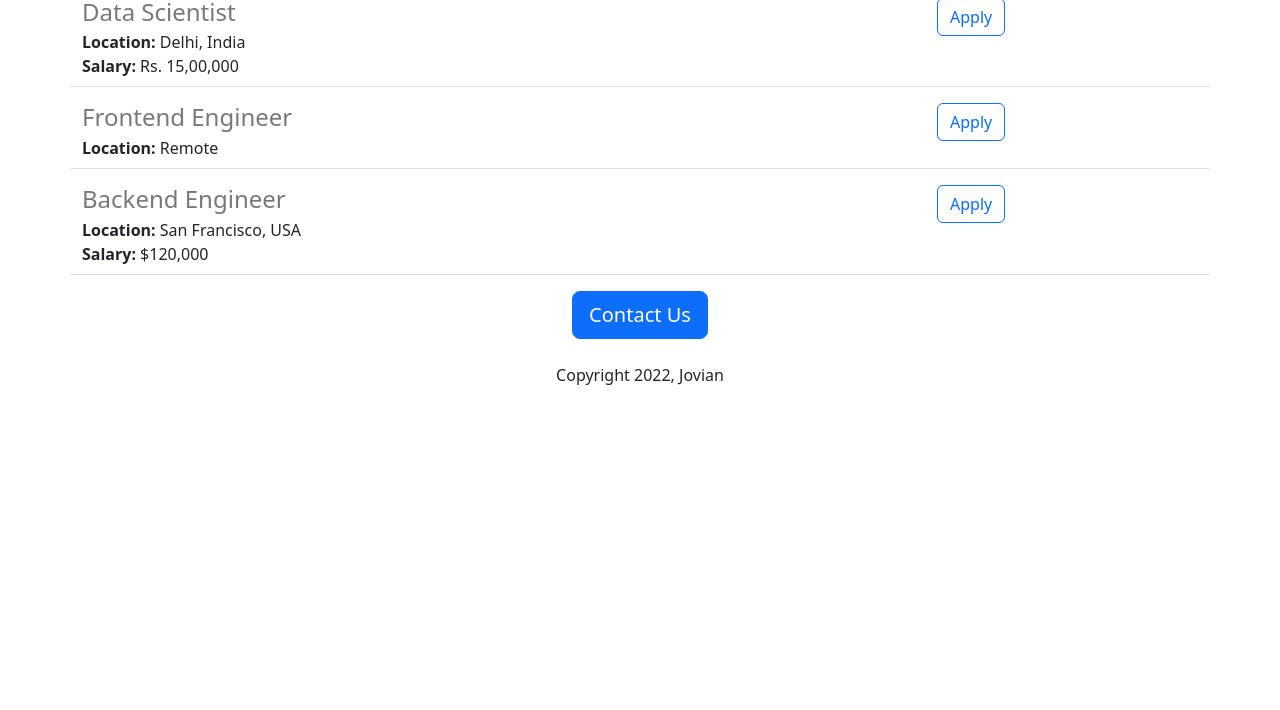
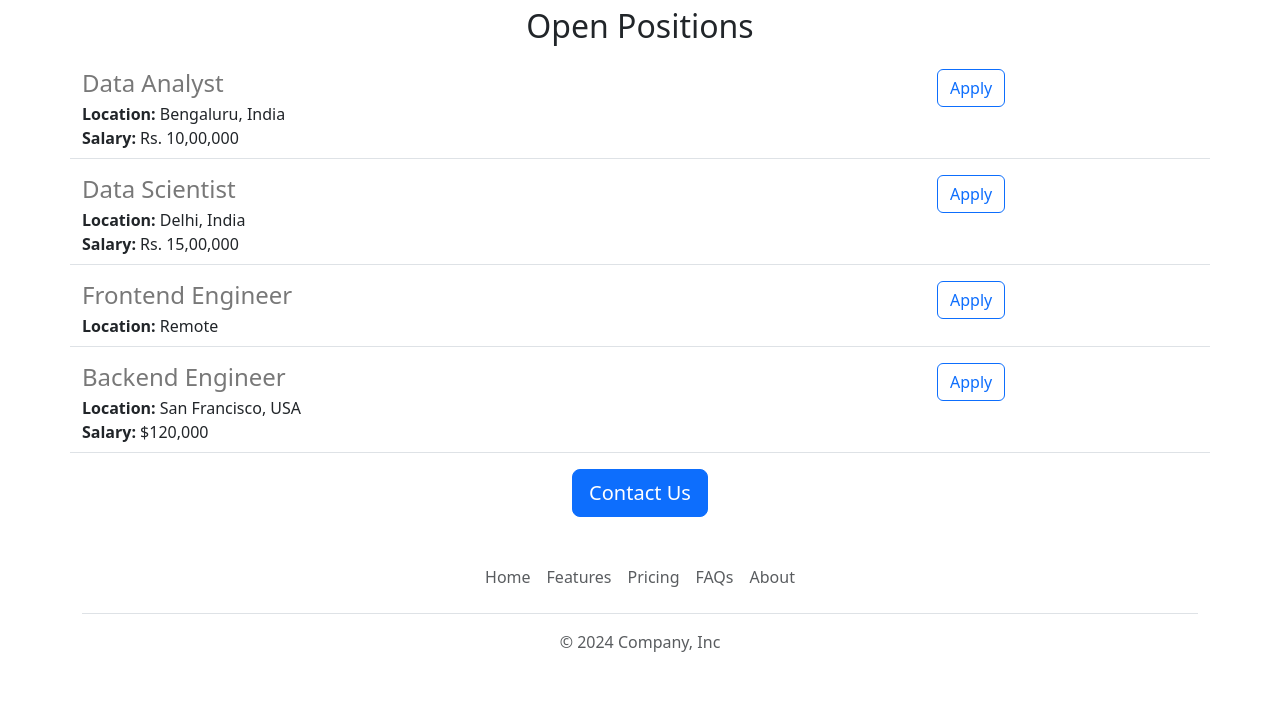
Before and after one commit to ibanez1980/jovian-website-v2, a Flask app: page / in a window 1280 px wide. Shown: the part 833-1543 px from the top of the page. Before the commit the page ends 1218 px from the top, so only its background shows below. Run offline with Flask 3, Linux system fonts and the light colour scheme.

Commit message:
functional and aesthetic improvements

```diff
--- /dev/null
+++ b/templates/footer.html
@@ -0,0 +1,12 @@
+<div class="container">
+  <footer class="py-3 my-4">
+    <ul class="nav justify-content-center border-bottom pb-3 mb-3">
+      <li class="nav-item"><a href="#" class="nav-link px-2 text-body-secondary">Home</a></li>
+      <li class="nav-item"><a href="#" class="nav-link px-2 text-body-secondary">Features</a></li>
+      <li class="nav-item"><a href="#" class="nav-link px-2 text-body-secondary">Pricing</a></li>
+      <li class="nav-item"><a href="#" class="nav-link px-2 text-body-secondary">FAQs</a></li>
+      <li class="nav-item"><a href="#" class="nav-link px-2 text-body-secondary">About</a></li>
+    </ul>
+    <p class="text-center text-body-secondary">&copy; 2024 Company, Inc</p>
+  </footer>
+</div>
--- a/templates/home.html
+++ b/templates/home.html
@@ -16,12 +16,20 @@
     </style>
 </head>
 <body>
+    {% include 'nav.html' %}
+    <img class="img-fluid" id="banner" src="https://df1515b7-81ee-4f63-af3e-bfddf69e7a90-00-lrymqgiylzl0.worf.replit.dev/static/banner.jpg" alt="do-something-great" height="320">
     <div class="container">
         <h1 class="text-center mt-2 mb-4">Jovian Careers</h1>
-        <img class="img-fluid" id="banner" src="https://df1515b7-81ee-4f63-af3e-bfddf69e7a90-00-lrymqgiylzl0.worf.replit.dev/static/banner.jpg" alt="do-something-great" height="320">
-        <h2 class="text-center mt-2 mb-4">About Jovian</h2>
+        <div class="row" style="margin-botton:16px;">
+            <div class="col-md-6">
         <p class="lead">Lorem ipsum dolor sit amet consectetur, adipisicing elit. Aut corporis, recusandae ex commodi iste, nobis officiis ipsam nisi quae saepe est architecto tempora pariatur provident, quod obcaecati libero praesentium consequatur?Lorem ipsum dolor sit amet consectetur, adipisicing elit. Aut corporis, recusandae ex commodi iste, nobis officiis ipsam nisi quae saepe est architecto tempora pariatur provident, quod obcaecati libero praesentium consequatur?</p>
+            </div>
+         <div class="d-none d-md-block col-md-6">
+         <img src="/static/people.jpg" style="height:320px; border-radius:4px;" alt="people">
+         </div>
+        </div>
         <h2 class="text-center mt-2 mb-4">Open Positions</h2>
+
         <div>
            {% for job in jobs %}
             {% include 'jobitem.html' %}
@@ -29,8 +37,8 @@
         </div>
         <div class="teal-text text-center mt-2 mb-4"">
             <button class="btn btn-primary btn-lg">Contact Us</button>
-            <p class="mt-4">Copyright 2022, Jovian</p>
         </div>
     </div>
+    {% include 'footer.html' %}
 </body>
 </html>
--- a/templates/jobitem.html
+++ b/templates/jobitem.html
@@ -14,8 +14,6 @@
         {% endif %}
     </div>
     <div class="col-3">
-        <button type="button" class="btn btn-outline-primary float-right align-middle">
-            Apply
-        </button>
+        <a href="#" type="button" class="btn btn-outline-primary float-right align-middle">Apply</a>
     </div>
 </div>
--- /dev/null
+++ b/templates/nav.html
@@ -0,0 +1,9 @@
+<nav class="navbar shadow-sm fixed-top bg-white">
+  <div class="container-fluid">
+    <a class="navbar-brand" href="#">
+      <img src="/static/logo.svg" alt="Logo" width="30" height="24" class="d-inline-block align-text-top">
+      Jovian
+    </a>
+  </div>
+</nav>
+<div style="height:56px"></div>
```
Also changed, not shown: static/logo.svg (added), 1 other file.
